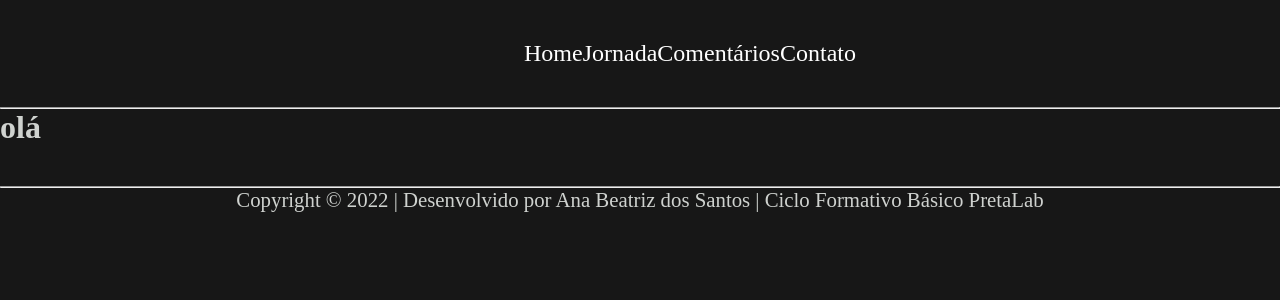
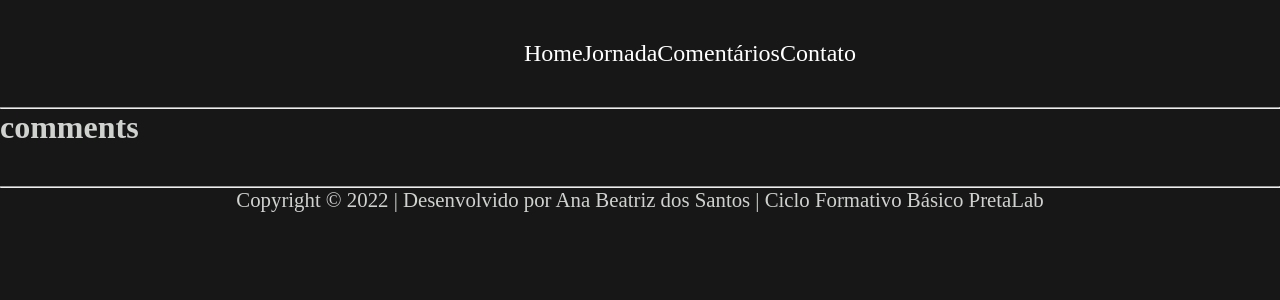
Before and after one commit to anabiax/PFPretalabReact, a React (Vite) app: page /comments in a window 1280 px wide. Shown: the top 300 px of the page. Built offline with nearby package versions, Linux system fonts and the light colour scheme; a web font is replaced by a local one.

Commit message:
import module css

```diff
--- a/src/pages/Comments/Comments.jsx
+++ b/src/pages/Comments/Comments.jsx
@@ -1,6 +1,8 @@
+import styles from './comments.module.css'
+
 function Comments (){
     return (
-        <h1>olá</h1>
+        <h1>comments</h1>
     )
 }
 
--- a/src/pages/Contact/Contact.jsx
+++ b/src/pages/Contact/Contact.jsx
@@ -1,6 +1,8 @@
+import styles from './contact.module.css'
+
 function Contact (){
     return(
-        <h1>oi</h1>
+        <h1>contact</h1>
     )
 }
 
```
